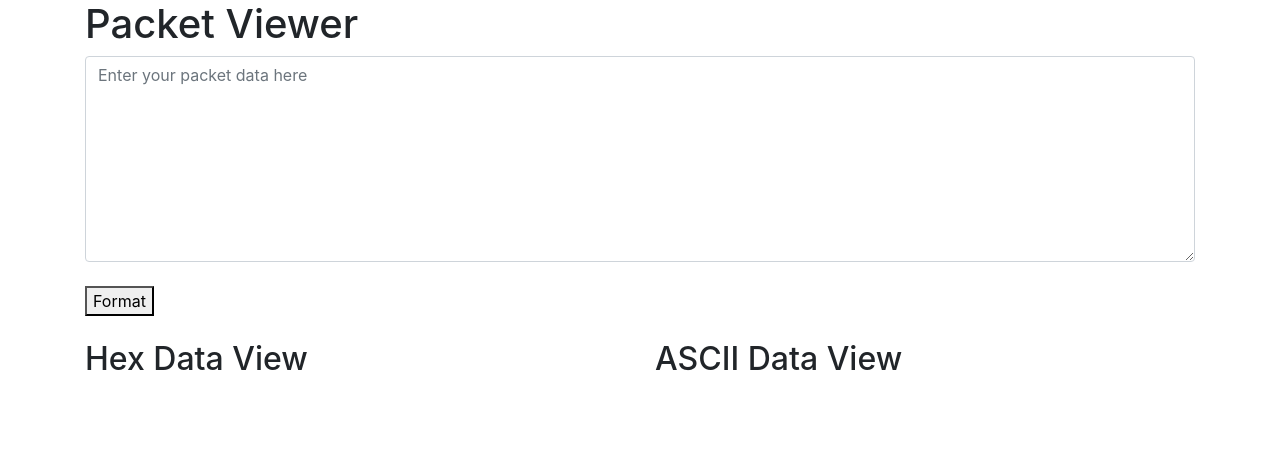
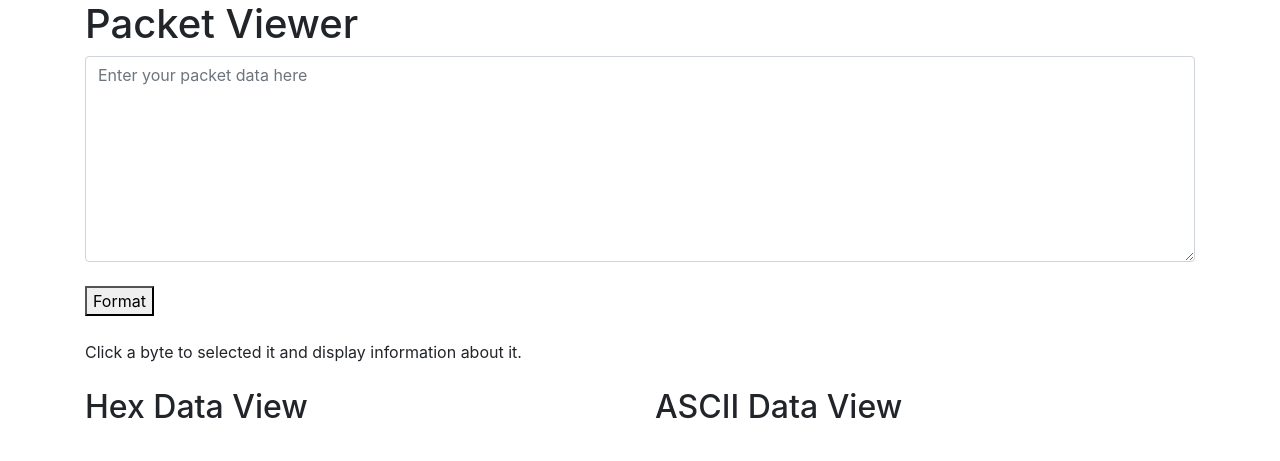
Before and after one commit to Primitheus/PacketViewer, a plain HTML site: page index.html in a window 1280 px wide. Drawn offline with nearby package versions, Linux system fonts and the light colour scheme.

```diff
--- a/index.html
+++ b/index.html
@@ -18,10 +18,13 @@
         <h1>Packet Viewer</h1>
         <textarea id="packetInput" class="form-control" rows="8" placeholder="Enter your packet data here"></textarea><br>
         <button onclick="formatHexInput()">Format</button>
+        <br><br>
+        <p>Click a byte to selected it and display information about it.</p>
+
         <div class="row mt-4">
             <div class="col-md-6">
                 <h2>Hex Data View</h2>
-                <div id="hexDataView"></div>
+                <div id="hexDataView"></div><br>
                 <div id="packetLength"></div>
                 <div id="selectedByteInfo"></div>
             </div>
```
